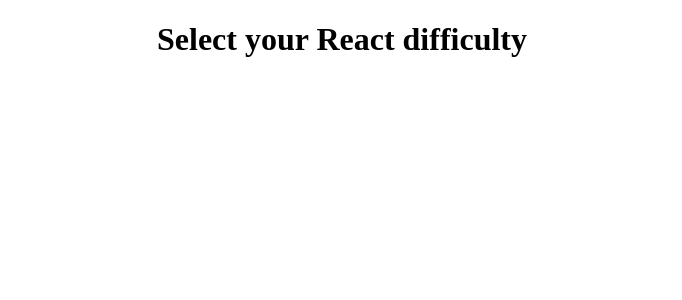
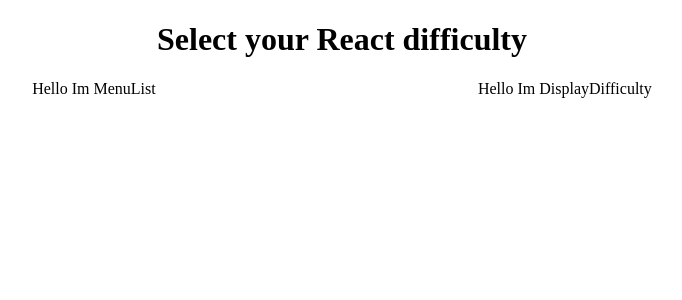
Before and after one commit to MarioGuTe/maps-propio, a React (Vite) app: page / in a window 1280 px wide. Shown: the top 300 px of the page, without its empty margins (298-980 px from the left). Built offline with nearby package versions, Linux system fonts and the light colour scheme.

Commit message:
add paint MenuList and DisplayDifficulty

```diff
--- a/src/App.jsx
+++ b/src/App.jsx
@@ -1,5 +1,7 @@
 import { useState } from "react";
-// import s from "./style.module.css";
+import s from "./style.module.css";
+import MenuList from "./components/MenuList/MenuList";
+import DisplayDifficulty from "./components/DisplayDifficulty/DisplayDifficulty";
 
 function App() {
   const [currentDifficulty, setCurrentDifficulty] = useState("");
@@ -11,6 +13,13 @@
   return (
     <div>
       <h1 style={{ textAlign: "center" }}>Select your React difficulty</h1>
+      <div className={s.workspace}>
+        <MenuList
+          difficulty={currentDifficulty}
+          onItemClick={onMenuListItemClick}
+        />
+        <DisplayDifficulty difficulty={currentDifficulty} />
+      </div>
     </div>
   );
 }
```
